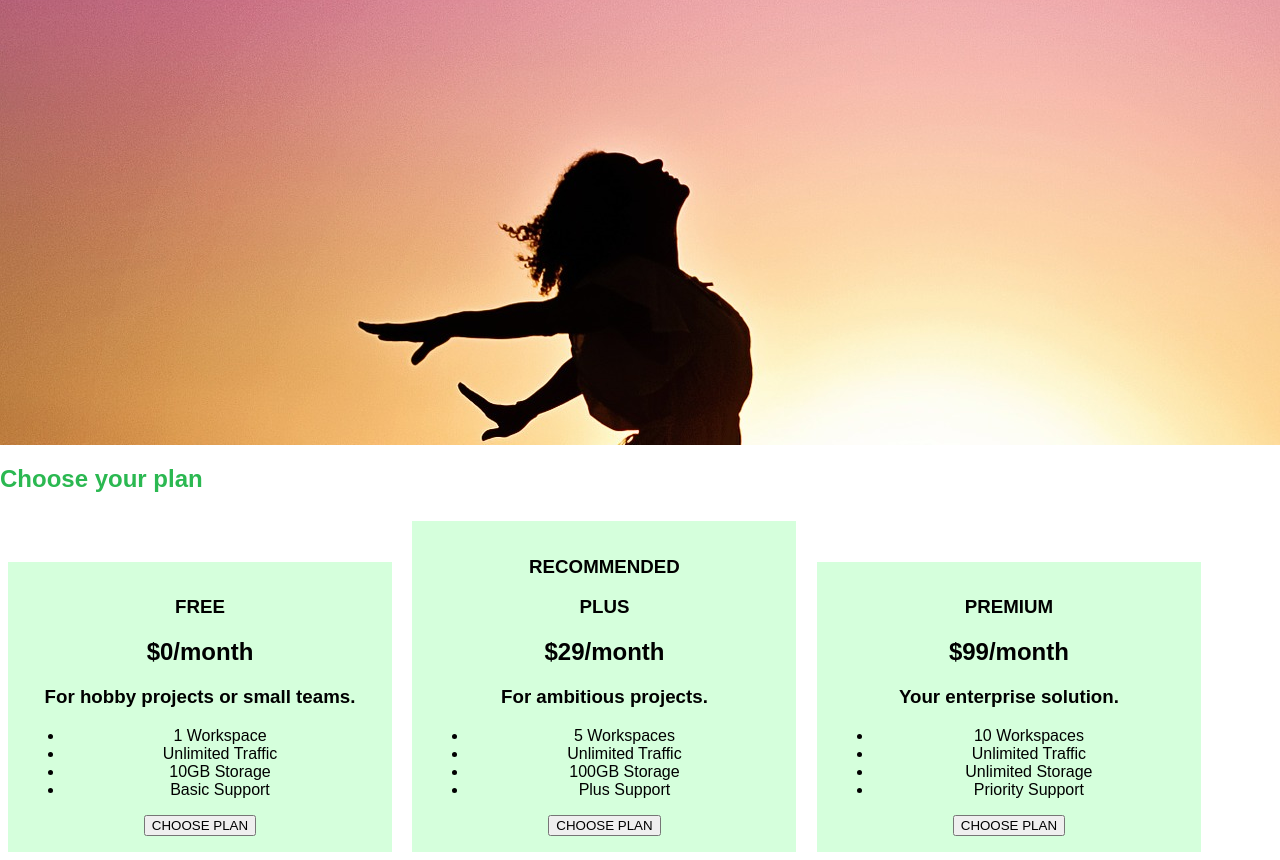
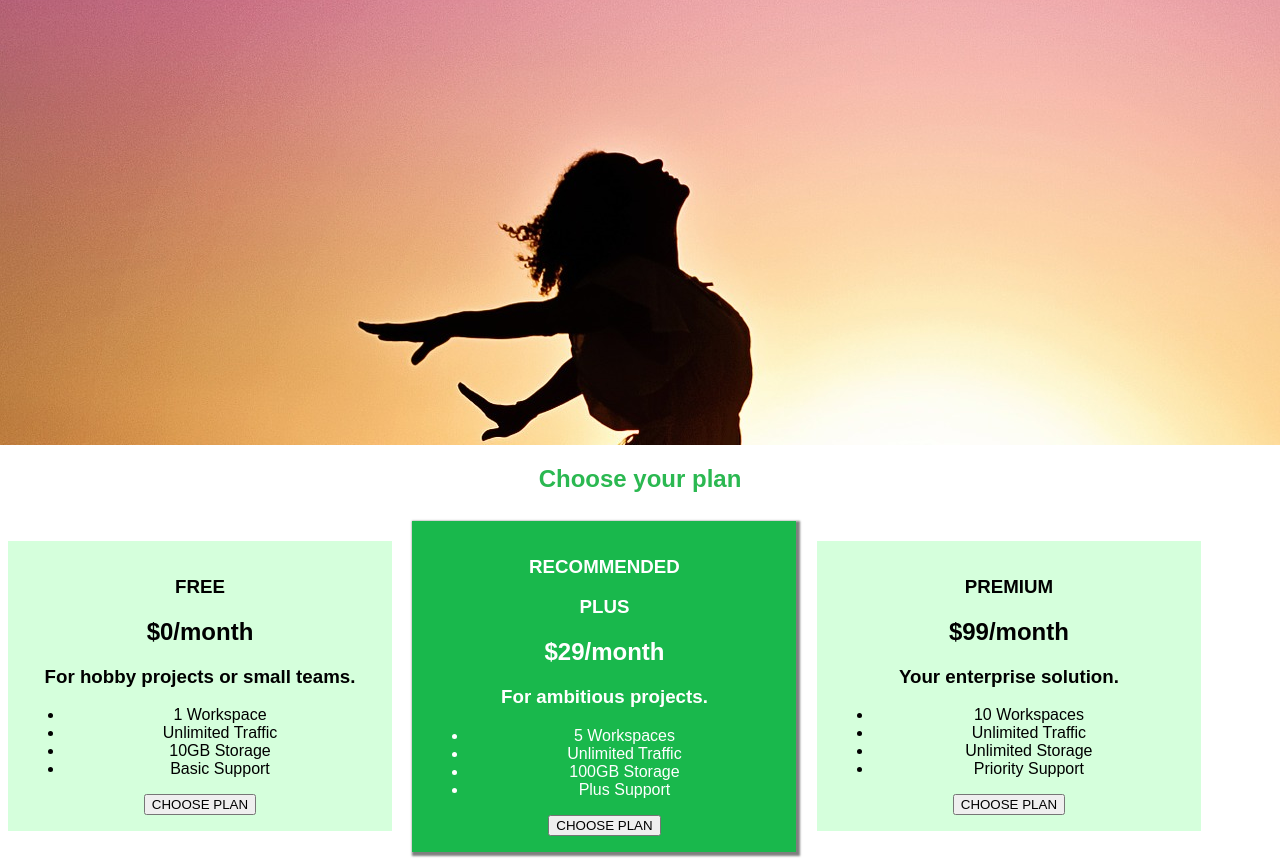
Before and after one commit to BojanMijatovic/startWithHtmlCss, a plain HTML site: page index.html in a window 1280 px wide. Shown: the part 119-979 px from the top of the page. Drawn offline with Linux system fonts and the light colour scheme; a web font is replaced by a local one.

Commit message:
add shadow

```diff
--- a/index.html
+++ b/index.html
@@ -55,8 +55,8 @@
               <button>CHOOSE PLAN</button>
             </div>
           </article>
-          <article class="plan">
-            <h1>RECOMMENDED</h1>
+          <article class="plan plan--highlighted">
+            <h1 class="plan__annotation">RECOMMENDED</h1>
             <h1>PLUS</h1>
             <h2>$29/month</h2>
             <h3>For ambitious projects.</h3>
--- a/main.css
+++ b/main.css
@@ -19,6 +19,7 @@
 
  .section-title {
    color: #2bb851;
+   text-align: center;
  }
 
 
@@ -98,4 +99,13 @@
    margin: 8px;
    display: inline-block;
    width: 30%;
+   vertical-align: middle;
  }
+
+ /* Plan  Highlighted */
+
+ .plan--highlighted {
+   background: #19b84c;
+   color: white;
+   box-shadow: 2px 2px 2px 2px rgba(0, 0, 0, 0.5);
+ }
```
